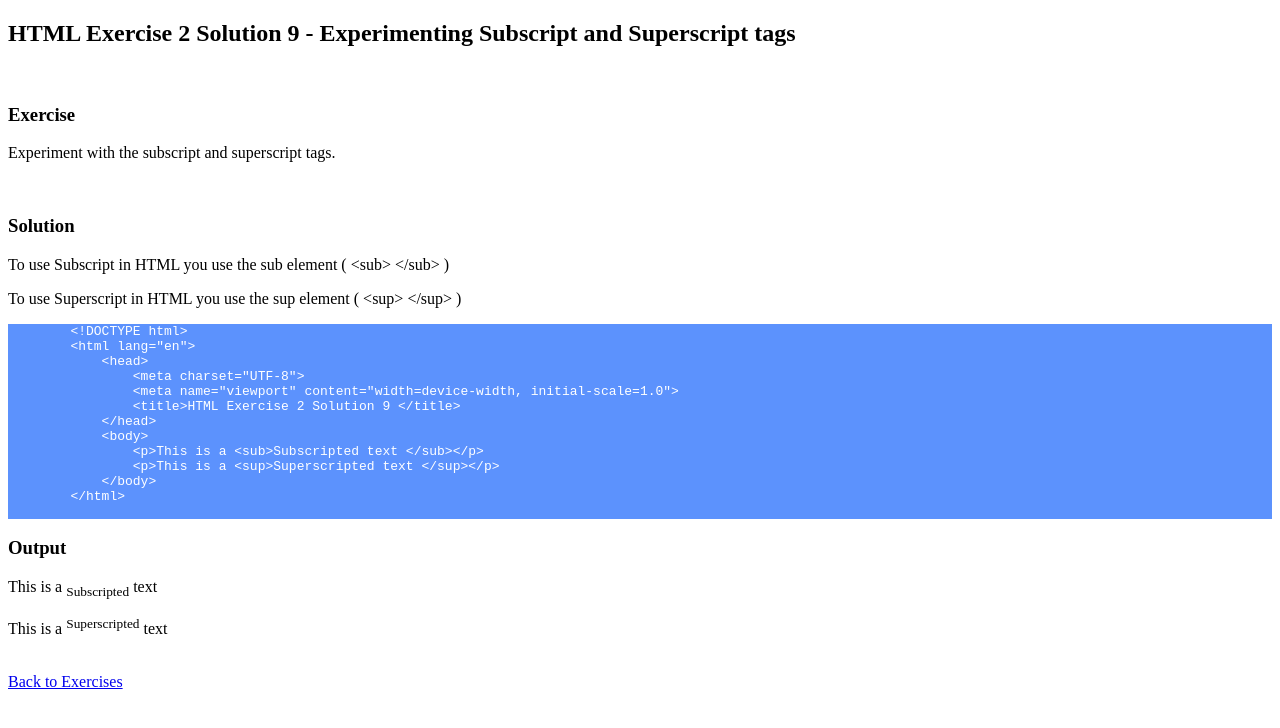
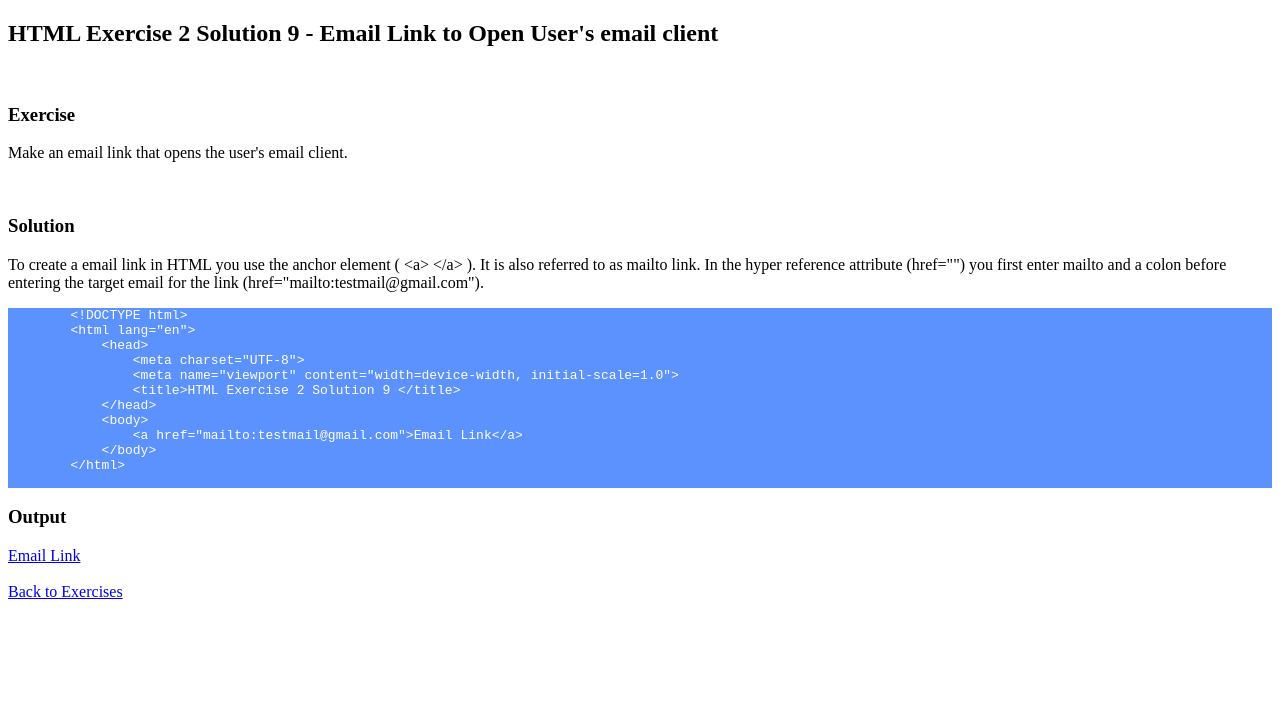
Before and after one commit to victorpianwi/htmlExercise2, a plain HTML site: page exercise9.html in a window 1280 px wide. Drawn offline with Linux system fonts and the light colour scheme.

Commit message:
Add files via upload

```diff
--- a/exercise9.html
+++ b/exercise9.html
@@ -12,14 +12,13 @@
     </style>
 </head>
 <body>
-    <h2>HTML Exercise 2 Solution 9 - Experimenting Subscript and Superscript tags</h2>
+    <h2>HTML Exercise 2 Solution 9 - Email Link to Open User's email client</h2>
     <br>
     <h3>Exercise</h3>
-    <p>Experiment with the subscript and superscript tags.</p>
+    <p>Make an email link that opens the user's email client.</p>
     <br>
     <h3>Solution</h3>
-    <p>To use Subscript in HTML you use the sub element ( &lt;sub&gt; &lt;/sub&gt; ) </p>
-    <p>To use Superscript in HTML you use the sup element ( &lt;sup&gt; &lt;/sup&gt; ) </p>
+    <p>To create a email link in HTML you use the anchor element ( &lt;a&gt; &lt;/a&gt; ). It is also referred to as mailto link. In the hyper reference attribute (href="") you first enter mailto and a colon before entering the target email for the link (href="mailto:testmail@gmail.com").</p>
     <pre>
         &lt;!DOCTYPE html&gt;
         &lt;html lang="en"&gt;
@@ -29,14 +28,13 @@
                 &lt;title>HTML Exercise 2 Solution 9 &lt;/title&gt;
             &lt;/head&gt;
             &lt;body&gt;
-                &lt;p&gt;This is a &lt;sub&gt;Subscripted text &lt;/sub&gt;&lt;/p&gt;
-                &lt;p&gt;This is a &lt;sup&gt;Superscripted text &lt;/sup&gt;&lt;/p&gt;
+                &lt;a href="mailto:testmail@gmail.com"&gt;Email Link&lt;/a&gt;
             &lt;/body&gt;
         &lt;/html&gt;
     </pre>
     <h3>Output</h3>
-    <p>This is a <sub>Subscripted</sub> text</p>
-    <p>This is a <sup>Superscripted</sup> text</p>
+    <a href="mailto:testmail@gmail.com">Email Link</a>
+    <br>
     <br>
     <a href="index.html">Back to Exercises</a>
 </body>
```
Also changed, not shown: index.html (+27 -27 lines).
